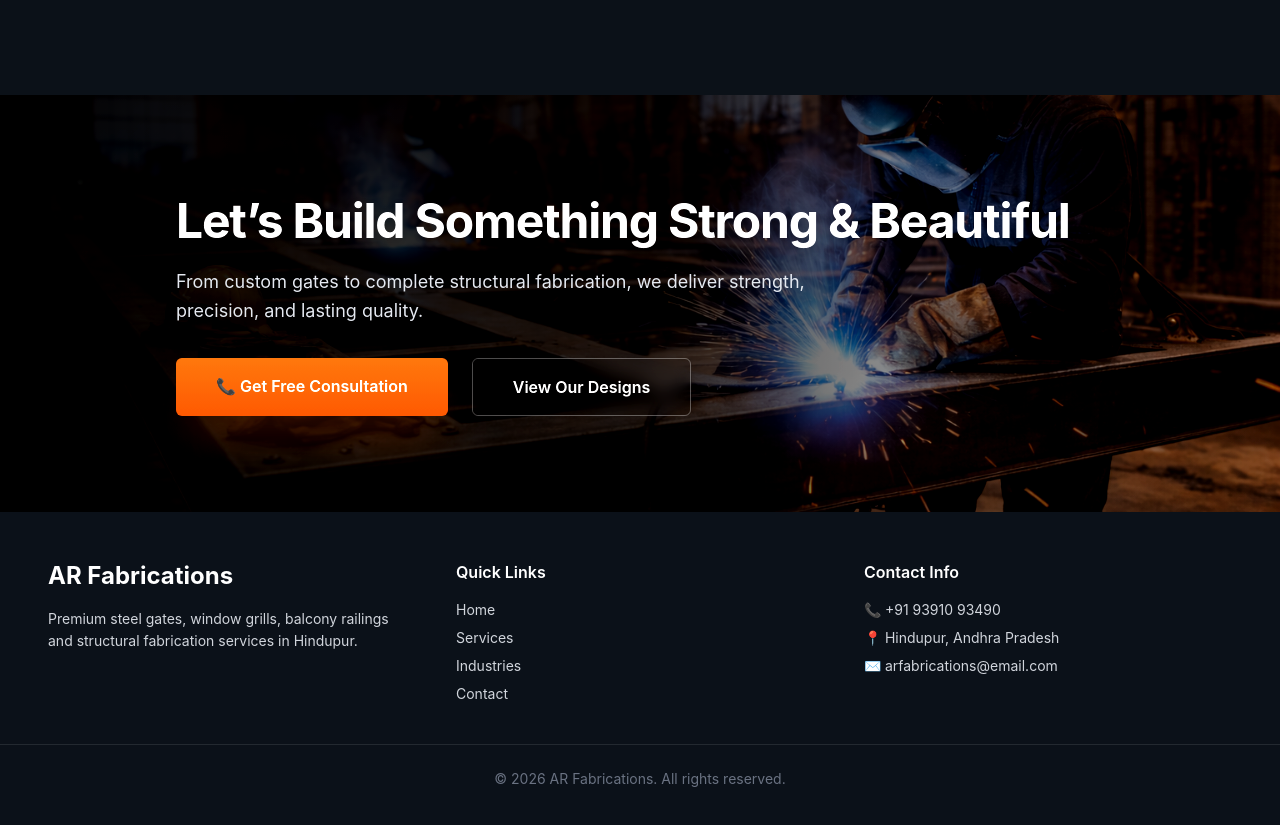
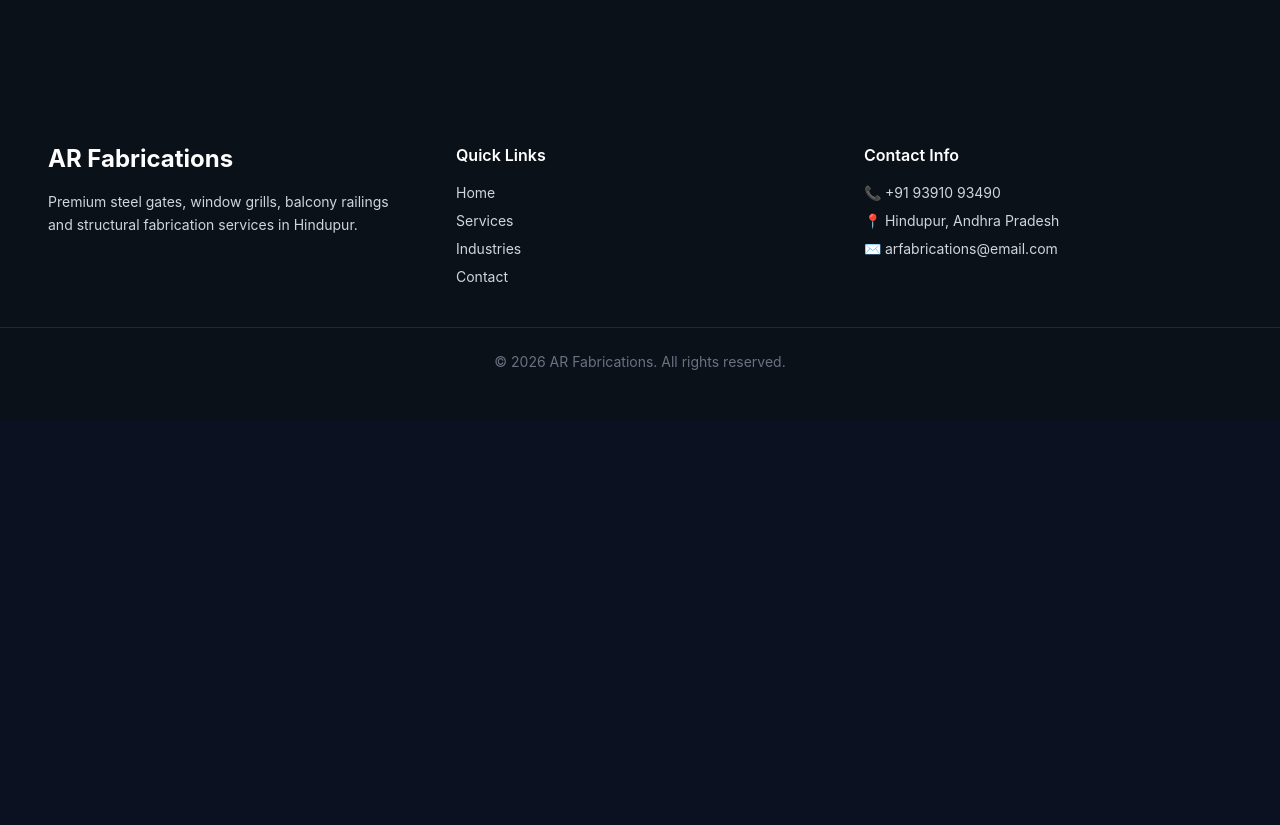
Before and after one commit to Smdzaid-26/ar-fabrications, a React (Vite) app: page / in a window 1280 px wide. Shown: the part 4213-5038 px from the top of the page. After the commit the page ends 4633 px from the top, so only its background shows below. Built offline with nearby package versions, Linux system fonts and the light colour scheme; the HTML template or start-up script is replaced by a standard one.

Commit message:
Removed CTA

```diff
--- a/src/pages/Home.jsx
+++ b/src/pages/Home.jsx
@@ -5,7 +5,7 @@ import Hero from "../components/sections/Hero";
 import Stats from "../components/sections/Stats";
 import Services from "../components/sections/Services";
 import WhyChoose from "../components/sections/WhyChoose";
-import CTA from "../components/sections/CTA";
+
 import WhatsAppButton from "../components/layout/WhatsAppButton";
 import Footer from "../components/layout/Footer";
 import Industries from "../components/sections/Industries";
@@ -28,7 +28,7 @@ const Home = () => {
       <Services />
       <Industries />
       <WhyChoose />
-      <CTA />
+
       <WhatsAppButton />
       <Footer />
 
```
